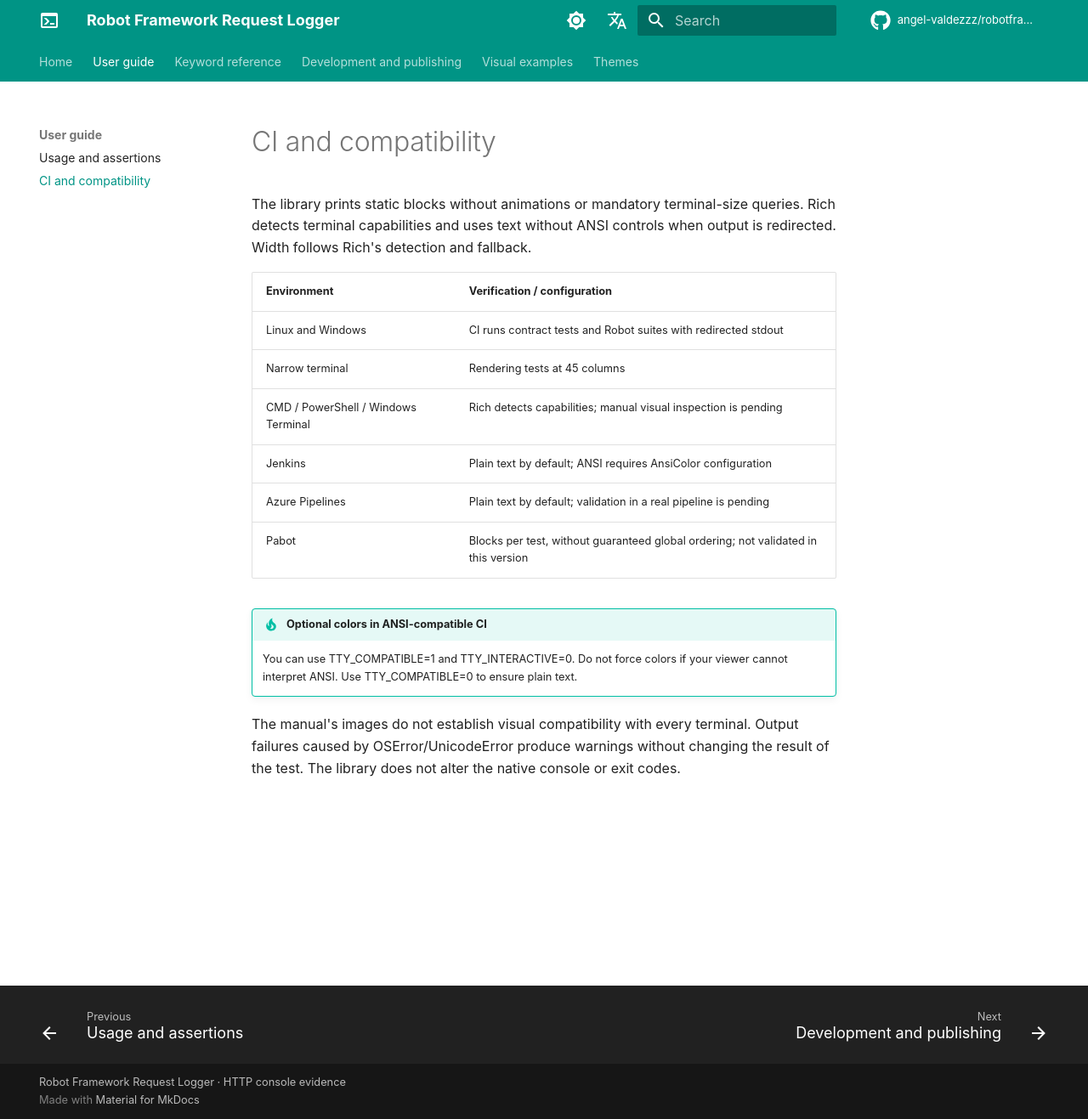
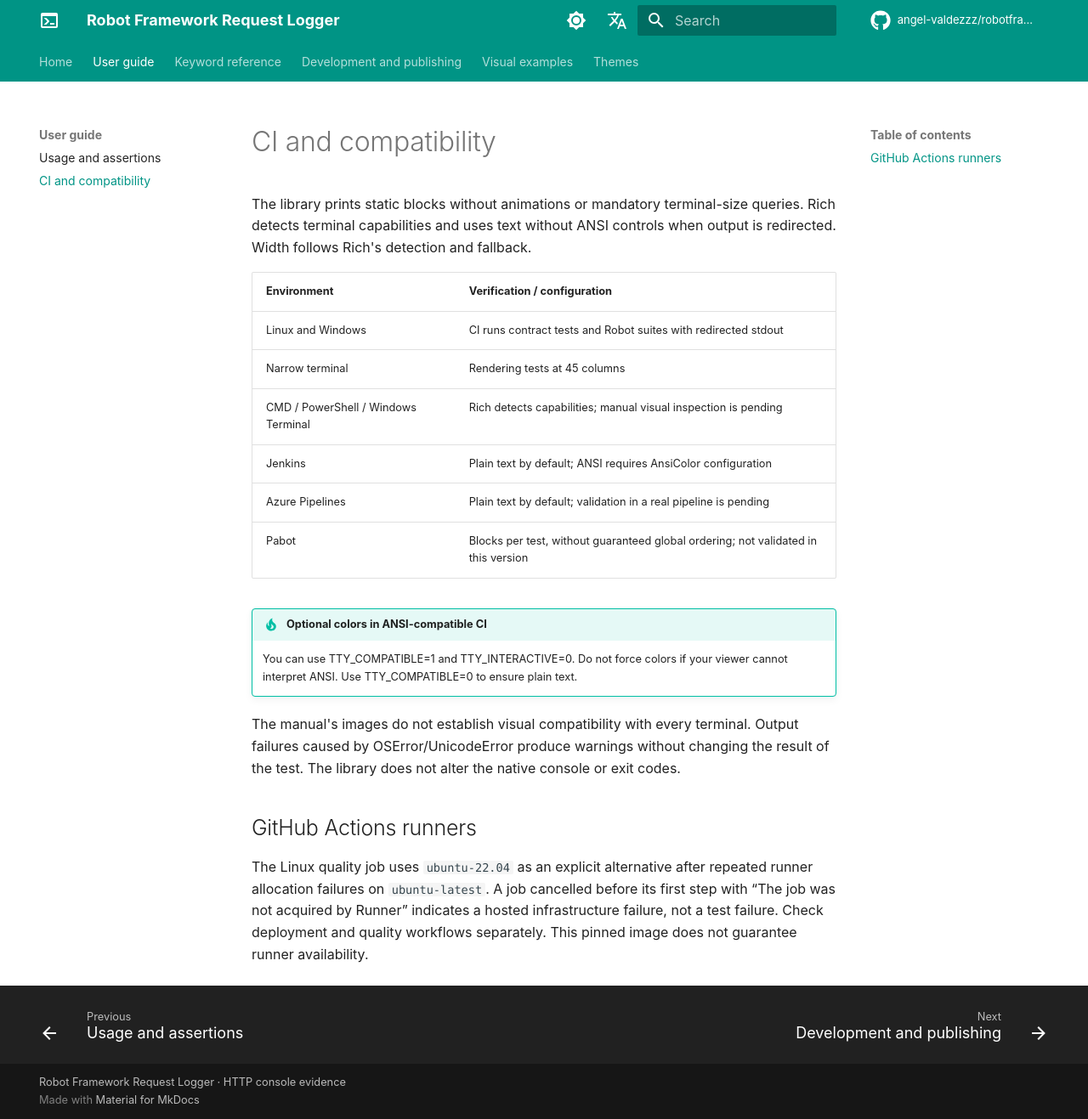
Before and after one commit to angel-valdezzz/robotframework-request-logger, an MkDocs documentation site: the page built from docs/en/ci.md, in a window 1280 px wide and 1317 px high. Shown: the whole window at 85% size. Built offline with MkDocs 1.6.1 and Material for MkDocs 9.7.7, drawn with Linux system fonts in a browser that asks for light colours; comment, search, counter and statistics services are not loaded.

Commit message:
ci: pin Linux quality runner after allocation failures (#10)

```diff
--- a/docs/en/ci.md
+++ b/docs/en/ci.md
@@ -20,3 +20,11 @@
 The manual's images do not establish visual compatibility with every terminal.
 Output failures caused by OSError/UnicodeError produce warnings without changing the
 result of the test. The library does not alter the native console or exit codes.
+
+## GitHub Actions runners
+
+The Linux quality job uses `ubuntu-22.04` as an explicit alternative after repeated
+runner allocation failures on `ubuntu-latest`. A job cancelled before its first step
+with “The job was not acquired by Runner” indicates a hosted infrastructure failure,
+not a test failure. Check deployment and quality workflows separately. This pinned
+image does not guarantee runner availability.
```
Also changed, not shown: CHANGELOG.md (+2 -0 lines), docs/es/ci.md (+8 -0 lines), 1 other file.
